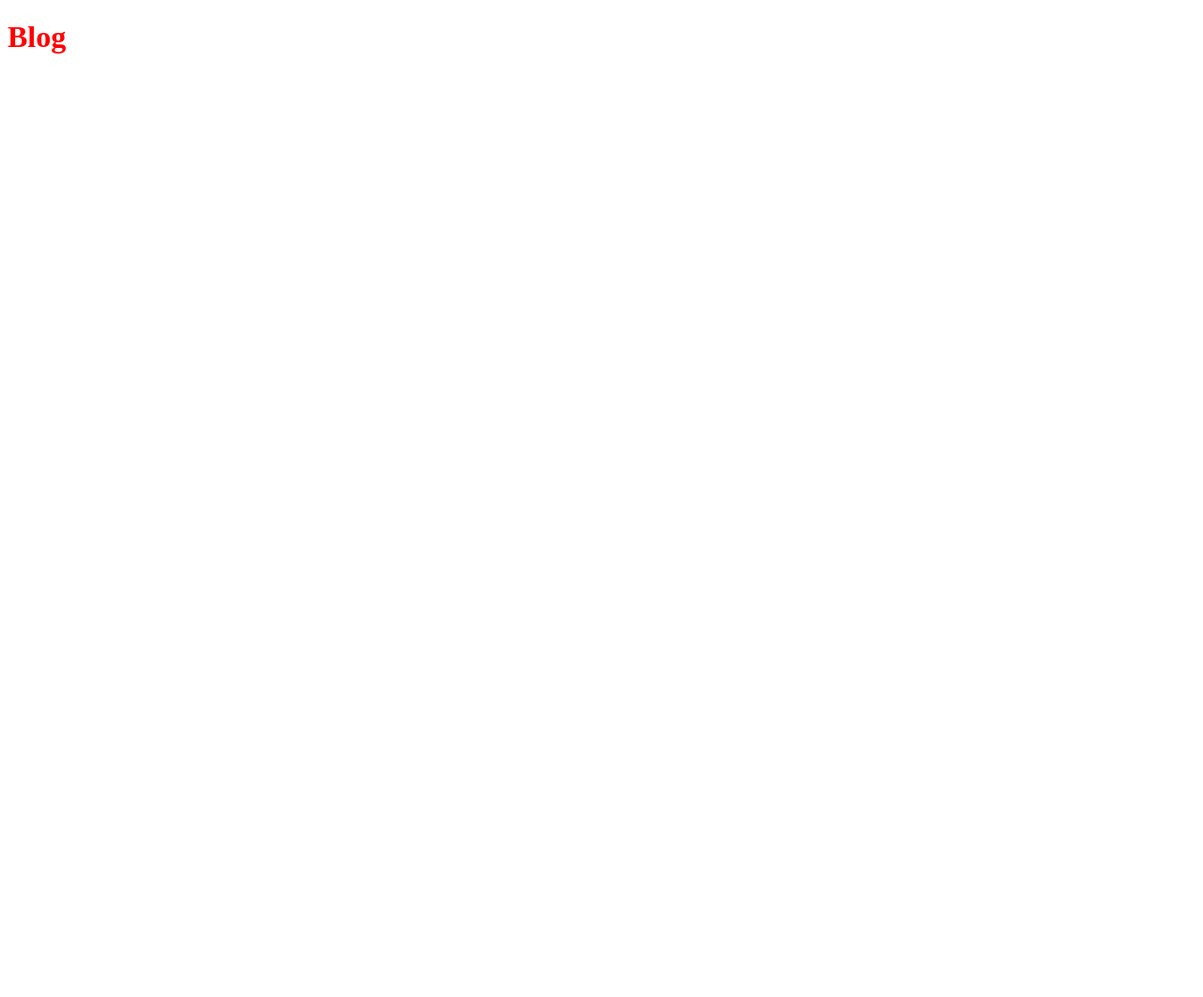
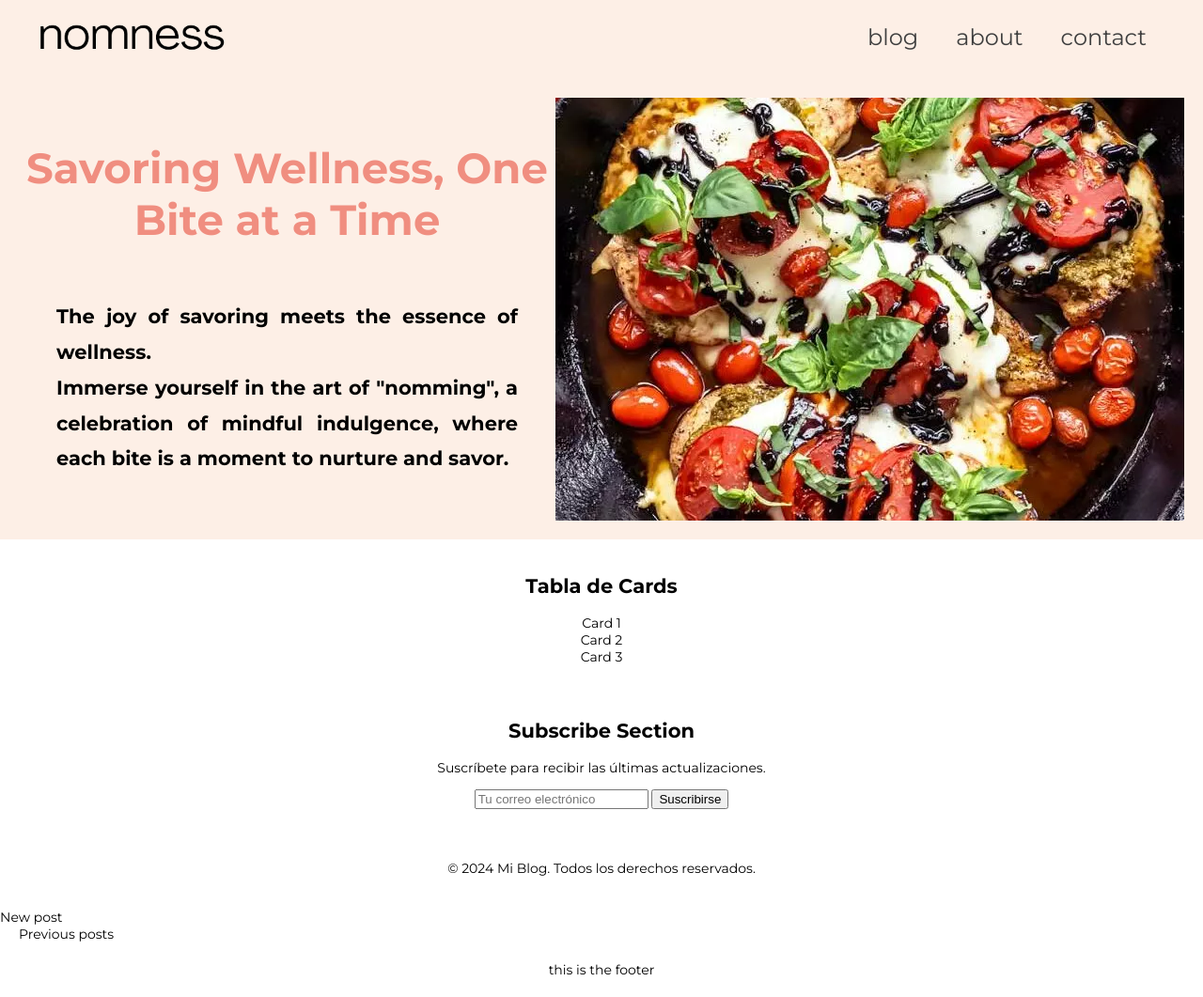
Before and after one commit to AlmuVera/Project1-HTML_and_CSS, a plain HTML site: page pages/home.html in a window 1280 px wide. Shown: the whole page at 94% size. Before the commit the page ends 800 px from the top, so only its background shows below. Drawn offline with Linux system fonts and the light colour scheme.

Commit message:
feat: Home HTML skeleton + Basic CCS navbar&banner

```diff
--- a/pages/home.html
+++ b/pages/home.html
@@ -3,11 +3,58 @@
 <head>
     <meta charset="UTF-8">
     <meta name="viewport" content="width=device-width, initial-scale=1.0">
-    <title>Document</title>
+    <title>Personal Blog</title>
     <link rel="stylesheet" href="/style/style.css">
 </head>
 <body>
-    <h1>Blog</h1>
 
+    <div class="container">
+
+        <nav class="navbar ">
+            <div class="nav-bar">
+              <a href="/"><img class = "logo-nav" src="/assets/nomness_logo.png" alt="Eventbrite Logo"></a>
+
+              <div class="nav-menu">
+                  <a href="">blog</a>
+                  <a href="">about</a>
+                  <a href="">contact</a>
+
+              </div>
+            </div>
+        </nav>
+        <section class="banner">
+            <div>
+              <h1>Savoring Wellness, One Bite at a Time</h1>
+              <h2>The joy of savoring meets the essence of wellness. <br>Immerse yourself in the art of "nomming", a celebration of mindful indulgence, where each bite is a moment to nurture and savor.</h2>
+            </div>
+            <img src="/assets/caprese_chicken _balsamic_glaze.webp" alt="Imagen del Blog">
+        </section>
+
+        <aside>
+            <h2>Tabla de Cards</h2>
+            <div class="card">Card 1</div>
+            <div class="card">Card 2</div>
+            <div class="card">Card 3</div>
+        </aside>
+        <section>
+            <h2>Subscribe Section</h2>
+            <p>Suscríbete para recibir las últimas actualizaciones.</p>
+            <form>
+              <input type="email" placeholder="Tu correo electrónico">
+              <button type="submit">Suscribirse</button>
+            </form>
+        </section>
+
+        <footer>
+            <p>&copy; 2024 Mi Blog. Todos los derechos reservados.</p>
+        </footer>
+
+
+
+        <div class="new-content">New post</div>
+        <div class="content">Previous posts</div>
+        <footer>this is the footer</footer>
+
+    </div>
 </body>
 </html>
--- /dev/null
+++ b/style/banner.css
@@ -0,0 +1,23 @@
+/* banner */
+.banner {
+    display: flex;
+    align-items: center;
+    background-color: #fdefe6;
+  }
+
+  .content {
+    flex: 1;
+    padding-left: 20px;
+
+  }
+
+  .content img {
+    max-width: 100%;
+    height: auto;
+  }
+
+  section.banner h2{
+    text-align: justify;
+    padding: 20px 40px;
+    line-height: 1.8;
+  }
--- /dev/null
+++ b/style/navbar.css
@@ -0,0 +1,37 @@
+/* nav-bar */
+.navbar .nav-bar {
+  display: flex;
+  justify-content: space-between;
+  flex-direction: row;
+  background-color: #fdefe6;
+  width: 100%;
+}
+
+.logo-nav {
+  margin-left: 20px;
+  padding-left: 20px;
+  width: 200px;
+  margin-top: 20px;
+  margin-bottom: 20px;
+  /* justify-content: center; */
+}
+
+.nav-menu {
+  display: flex;
+  justify-content: space-between;
+  margin-right: 20px;
+  padding-right: 20px;
+}
+
+.nav-menu a {
+  text-decoration: none;
+  font-size: 24px;
+  font-weight: 400;
+  color: #3f3f3f;
+  margin: 10px 20px;
+  padding: 15px 0;
+}
+
+.nav-menu a:hover {
+  color: #f08e80;
+}
--- a/style/style.css
+++ b/style/style.css
@@ -1,3 +1,28 @@
-h1{
-    color: red;
+@import url(navbar.css);
+@import url(banner.css);
+
+@import url('https://fonts.googleapis.com/css2?family=Montserrat:ital,wght@0,100;0,400;0,700;1,100;1,400;1,700&display=swap');
+
+body {
+    margin: 0;
+    padding: 0;
+    font-family: 'Montserrat', sans-serif !important;
+    font-size: 14px;
 }
+
+h1,
+h2,
+h3,
+h4,
+h5 {
+font-weight: 700 !important;
+}
+h1 {
+    color: #f08e80;
+    font-size: 45px;
+}
+header, section, aside, footer {
+    padding: 20px;
+    text-align: center;
+
+}
```
Also changed, not shown: assets/ coconut_curry_chicken.jpeg (added), assets/Lemon-Garlic-Shrimp-Pasta.jpeg (added), assets/Peppers_with_Quinoa_Black_Beans.jpeg (added), assets/caprese_chicken _balsamic_glaze.webp (added), assets/fish_tacos_with_mango_salsa.jpeg (added), assets/mediterranean_quinoa_bowl.webp (added), assets/nomness_logo.png (added), assets/pesto_pasta _cherries_pine_nuts.jpeg (added), assets/quinoa_and_avocado_salad.jpeg (added), assets/teriyakii_salmon_with_stir_fried _vegetables.jpeg (added), assets/vegetarian_black_bean_chili.jpeg (added).
